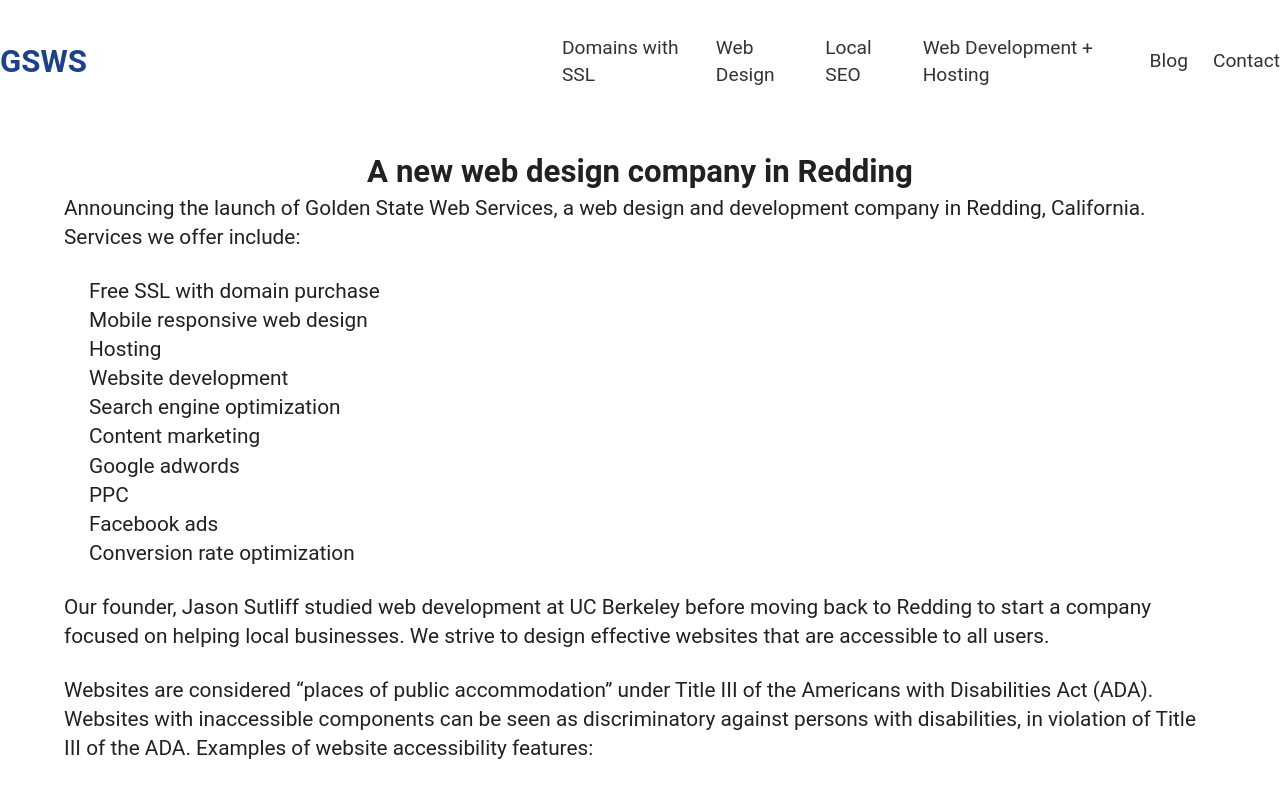
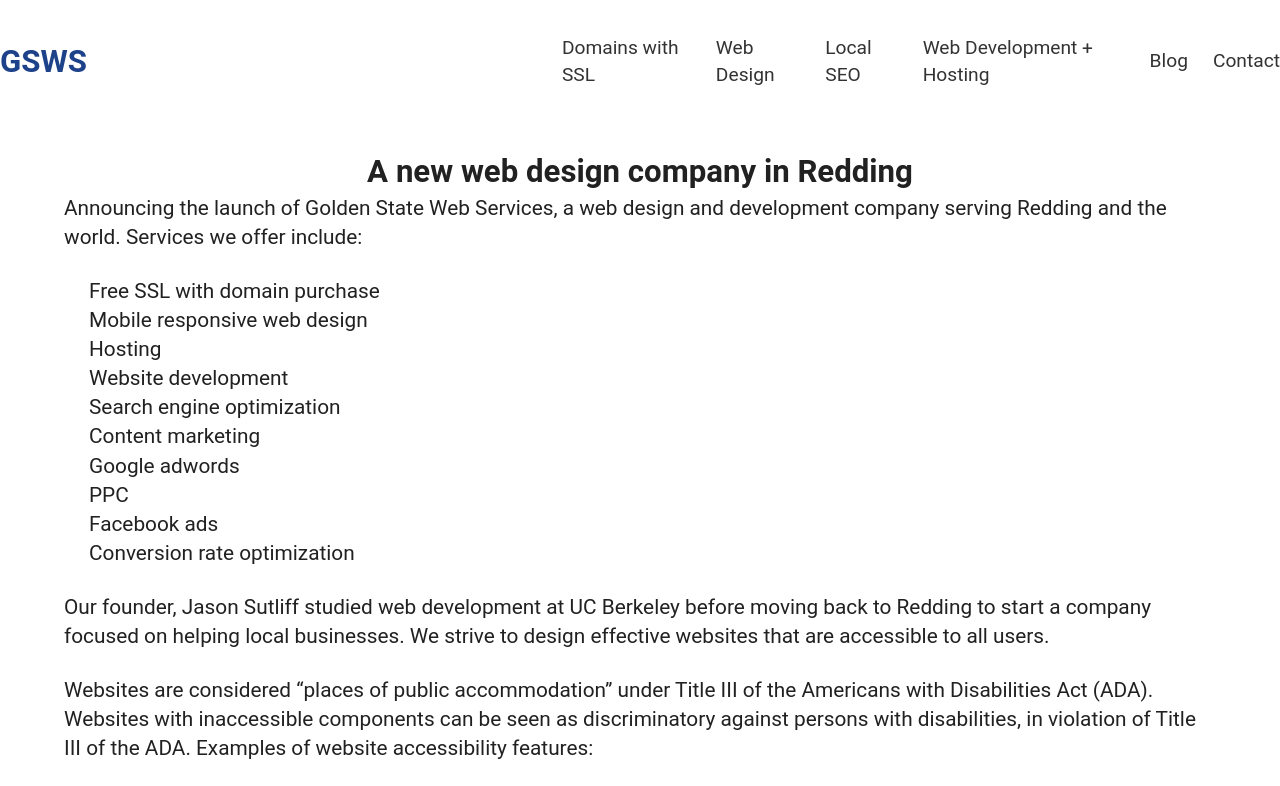
Before and after one commit to JSutliff/webServices, a website: page public/blog-web-design-announcement.html in a window 1280 px wide. Shown: the top 786 px of the page. Drawn offline with Linux system fonts and the light colour scheme.

Commit message:
blug edit

```diff
--- a/public/blog-web-design-announcement.html
+++ b/public/blog-web-design-announcement.html
@@ -100,7 +100,7 @@
     <!-- About -->
     <section id="blog-article" class="center-content">
       <h1>A new web design company in Redding</h1>
-      <p>Announcing the launch of Golden State Web Services, a web design and development company in Redding, California. Services we offer include:
+      <p>Announcing the launch of Golden State Web Services, a web design and development company serving Redding and the world. Services we offer include:
         <ul>
         <a href="/domain-with-ssl"><li>Free SSL with domain purchase
         </li></a>
```
